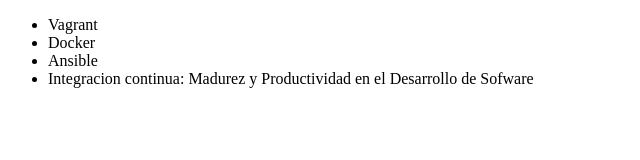
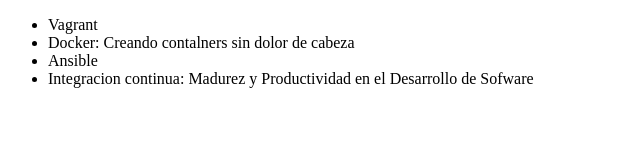
Before and after one commit to MartinAraiza/alura-git, a plain HTML site: page index.html in a window 1280 px wide. Shown: the whole page, without its empty margins (0-640 px from the left). Drawn offline with Linux system fonts and the light colour scheme.

Commit message:
Corrigiendo el nombre del curso Docker

```diff
--- a/index.html
+++ b/index.html
@@ -7,7 +7,7 @@
 <body>
      <ul>
          <li> Vagrant </li>
-         <li> Docker </li>
+         <li> Docker: Creando contalners sin dolor de cabeza </li>
          <li> Ansible </li>
          <li> Integracion continua: Madurez y Productividad en el Desarrollo de Sofware </li>
      </ul>
```
